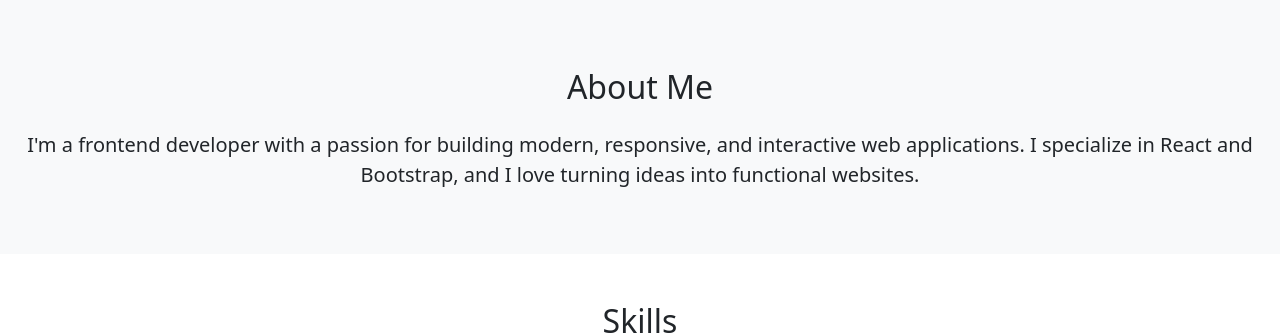
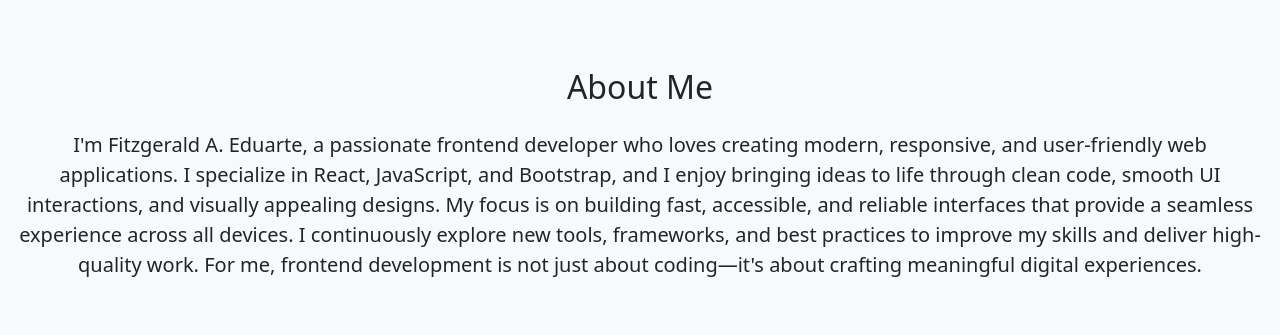
Before and after one commit to ztifff/myFirstPortfolio, a React (Create React App) app: page / in a window 1280 px wide. Shown: the part 780-1115 px from the top of the page. Built offline with nearby package versions, Linux system fonts and the light colour scheme.

Commit message:
Update about.js with new developer description

```diff
--- a/src/data/about.js
+++ b/src/data/about.js
@@ -1,7 +1,6 @@
+const about = {
+  description:
+    "I'm Fitzgerald A. Eduarte, a passionate frontend developer who loves creating modern, responsive, and user-friendly web applications. I specialize in React, JavaScript, and Bootstrap, and I enjoy bringing ideas to life through clean code, smooth UI interactions, and visually appealing designs. My focus is on building fast, accessible, and reliable interfaces that provide a seamless experience across all devices. I continuously explore new tools, frameworks, and best practices to improve my skills and deliver high-quality work. For me, frontend development is not just about coding—it's about crafting meaningful digital experiences."
+};
 
-const about = {
-    description:
-      "I'm a frontend developer with a passion for building modern, responsive, and interactive web applications. I specialize in React and Bootstrap, and I love turning ideas into functional websites."
-  };
-
-  export default about;
+export default about;
```
